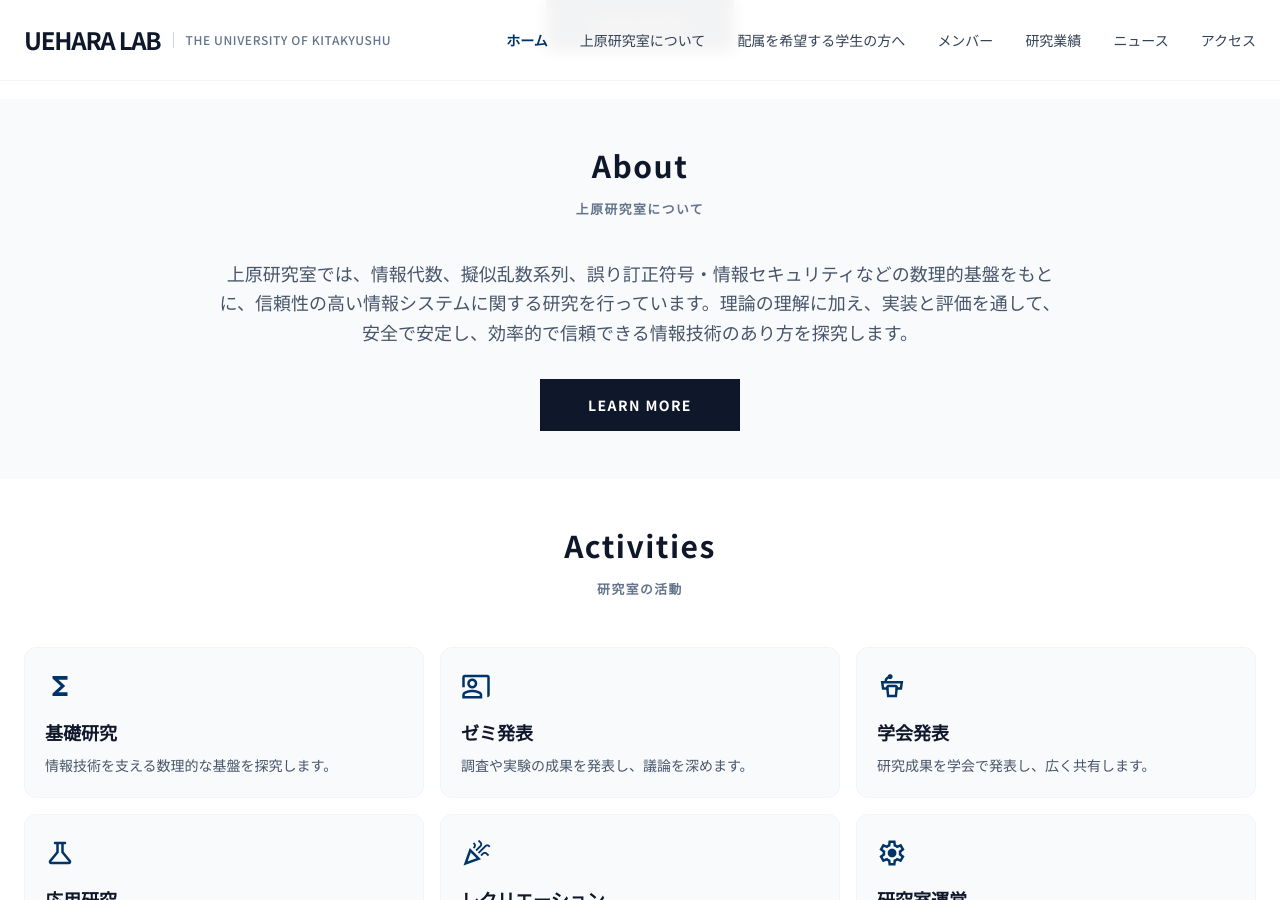
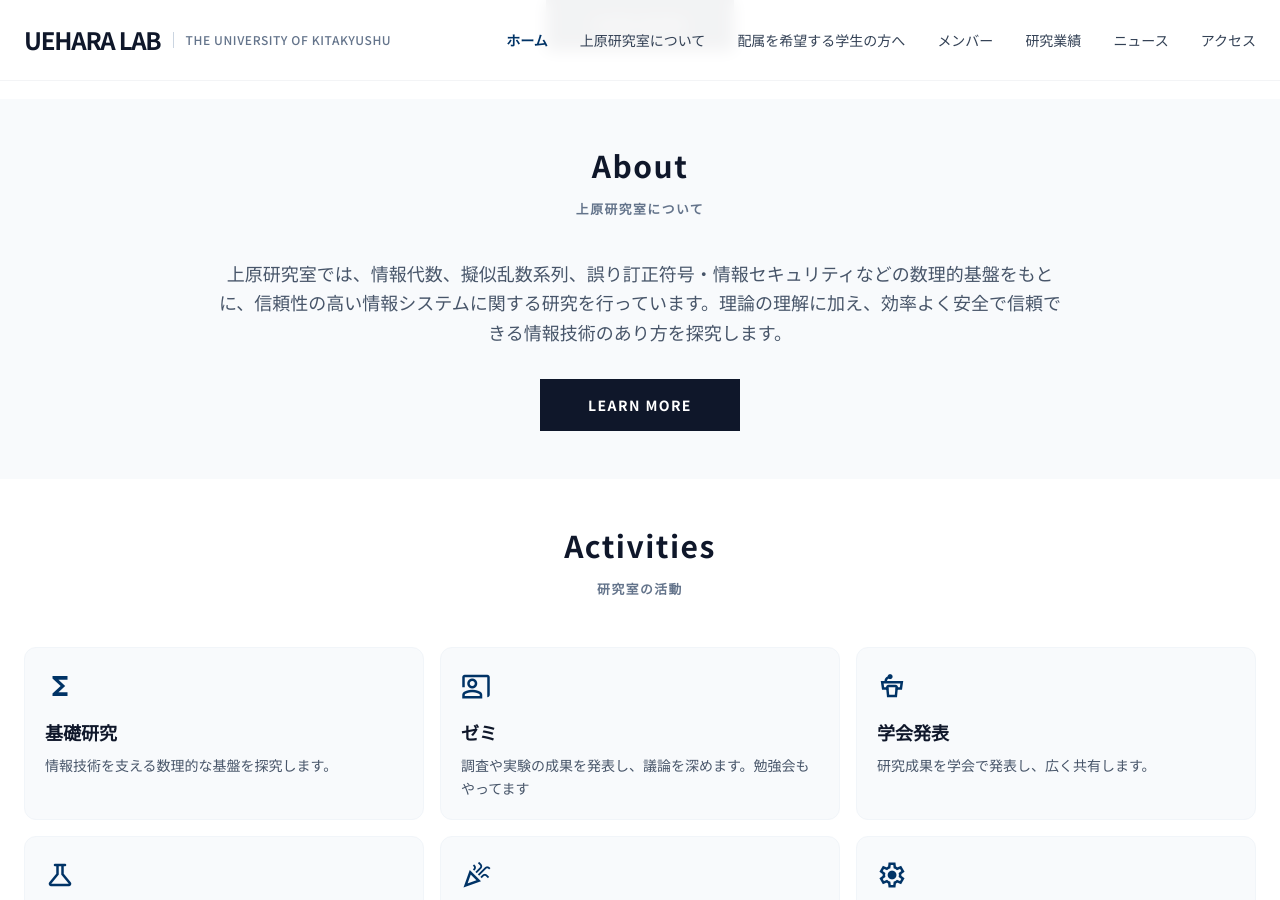
Before and after one commit to ko-max-123/test, a Jekyll site: the page built from index.html, in a window 1280 px wide and 900 px high, scrolled down 1027 px. Built offline with Jekyll 4.4.1, drawn with Linux system fonts in a browser that asks for light colours; nearby versions of some CDN libraries.

Commit message:
20260610 トップページの修正

```diff
--- a/_data/lab.yml
+++ b/_data/lab.yml
@@ -2,7 +2,7 @@ hero:
   label: "About Uehara Lab"
   title_line1: "数学から始まる、"
   title_line2: "符号の世界"
-  description: "上原研究室では、情報代数、擬似乱数系列、誤り訂正符号・情報セキュリティなどの数理的基盤をもとに、信頼性の高い情報システムに関する研究を行っています。理論の理解に加え、実装と評価を通して、安全で安定し、効率的で信頼できる情報技術のあり方を探究します。"
+  description: "上原研究室では、情報代数、擬似乱数系列、誤り訂正符号・情報セキュリティなどの数理的基盤をもとに、信頼性の高い情報システムに関する研究を行っています。理論の理解に加え、効率よく安全で信頼できる情報技術のあり方を探究します。"
   fields: "Information Algebra / Pseudorandom Sequences / Error-Correcting Information Security"
 
 mission:
--- a/index.html
+++ b/index.html
@@ -62,8 +62,8 @@ active_nav: home
         </div>
         <div class="rounded-xl border border-slate-100 p-5 bg-slate-50">
           <span class="material-symbols-outlined text-primary text-3xl" aria-hidden="true">co_present</span>
-          <h3 class="mt-3 text-lg font-bold">ゼミ発表</h3>
-          <p class="mt-2 text-sm text-slate-600 leading-relaxed">調査や実験の成果を発表し、議論を深めます。</p>
+          <h3 class="mt-3 text-lg font-bold">ゼミ</h3>
+          <p class="mt-2 text-sm text-slate-600 leading-relaxed">調査や実験の成果を発表し、議論を深めます。勉強会もやってます</p>
         </div>
         <div class="rounded-xl border border-slate-100 p-5 bg-slate-50">
           <span class="material-symbols-outlined text-primary text-3xl" aria-hidden="true">podium</span>
```
